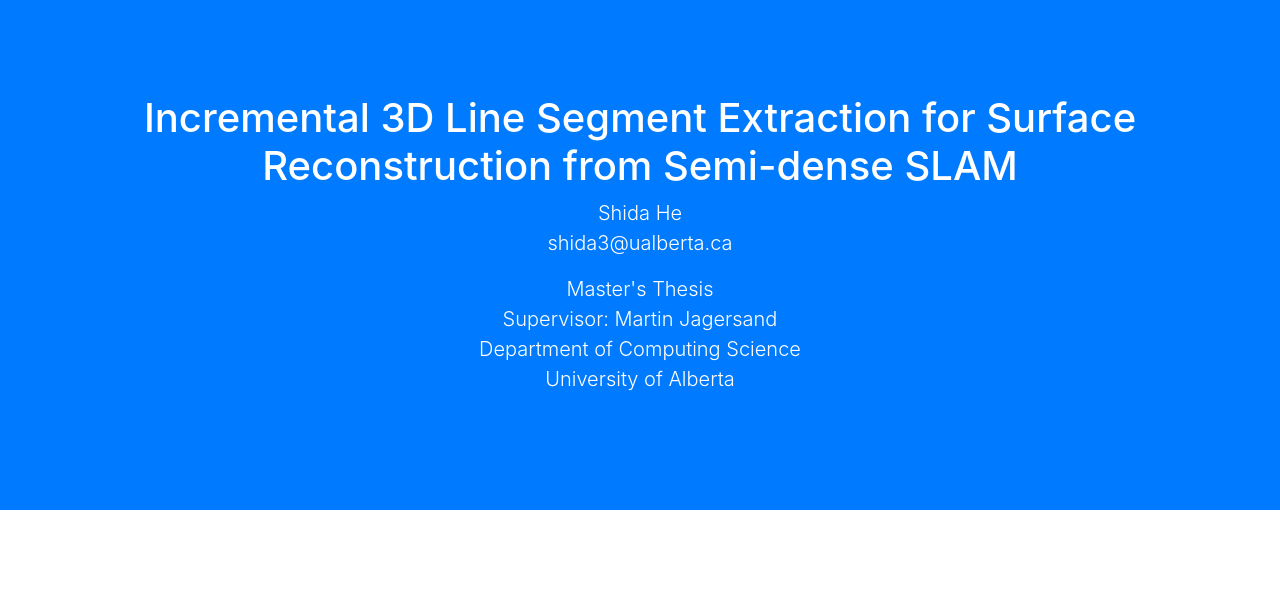
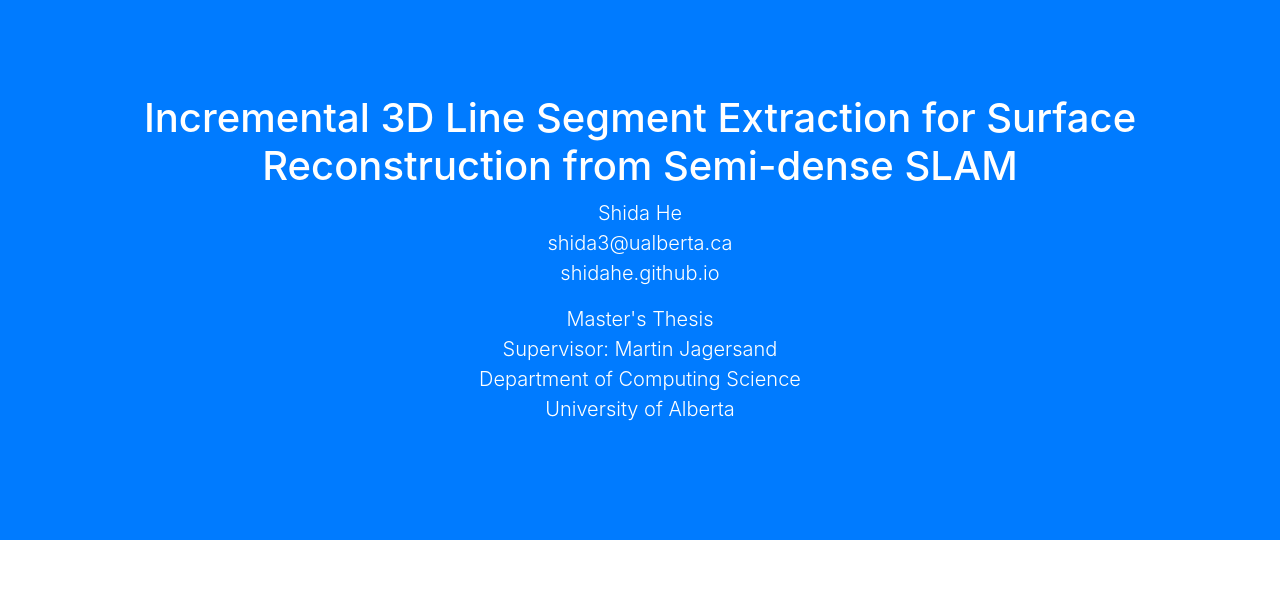
Before and after one commit to shidahe/thesis_webpage, a website with bundled scripts: page index.html in a window 1280 px wide. Shown: the part 62-669 px from the top of the page. Built offline with nearby package versions, Linux system fonts and the light colour scheme.

Commit message:
add personal page link

```diff
--- a/index.html
+++ b/index.html
@@ -47,7 +47,8 @@
     <header class="bg-primary text-white">
       <div class="container text-center">
         <h1>Incremental 3D Line Segment Extraction for Surface Reconstruction from Semi-dense SLAM</h1>
-        <p class="lead">Shida He<br>shida3@ualberta.ca</p>
+        <p class="lead">Shida
+	He<br>shida3@ualberta.ca<br>shidahe.github.io</p>
 	<p class="lead">Master's Thesis<br>Supervisor: Martin Jagersand<br>Department of Computing Science<br>University of Alberta</p>
       </div>
     </header>
```
